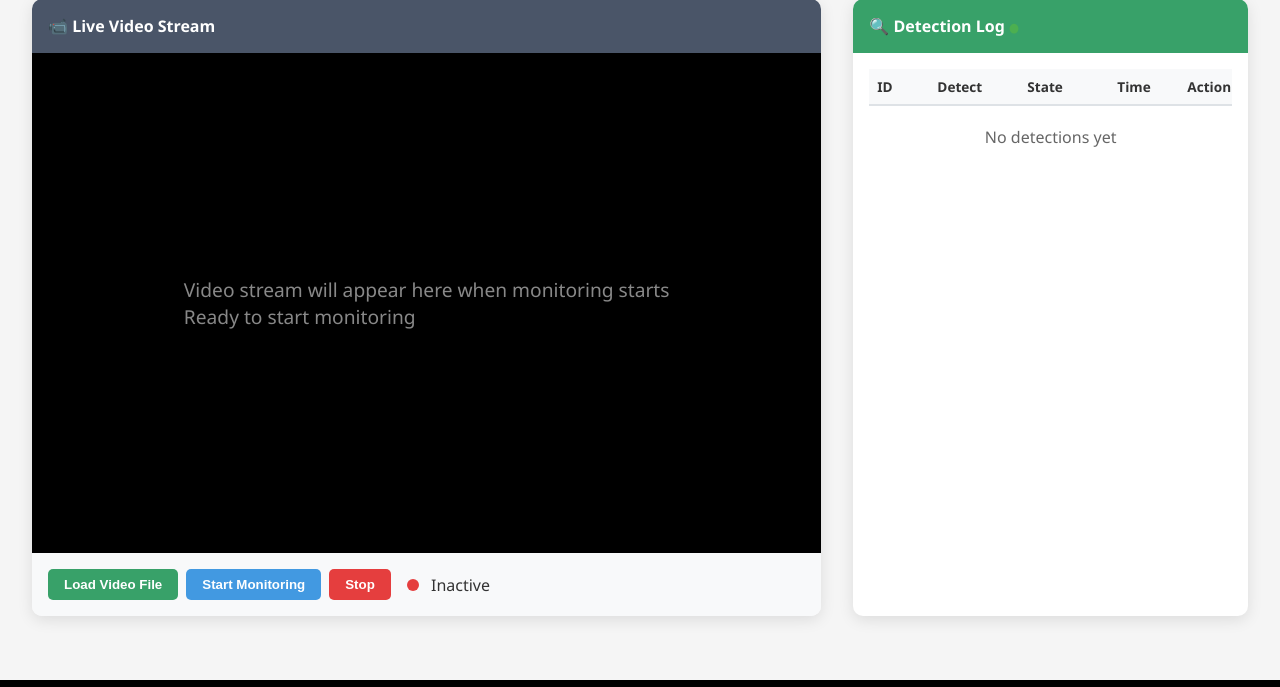
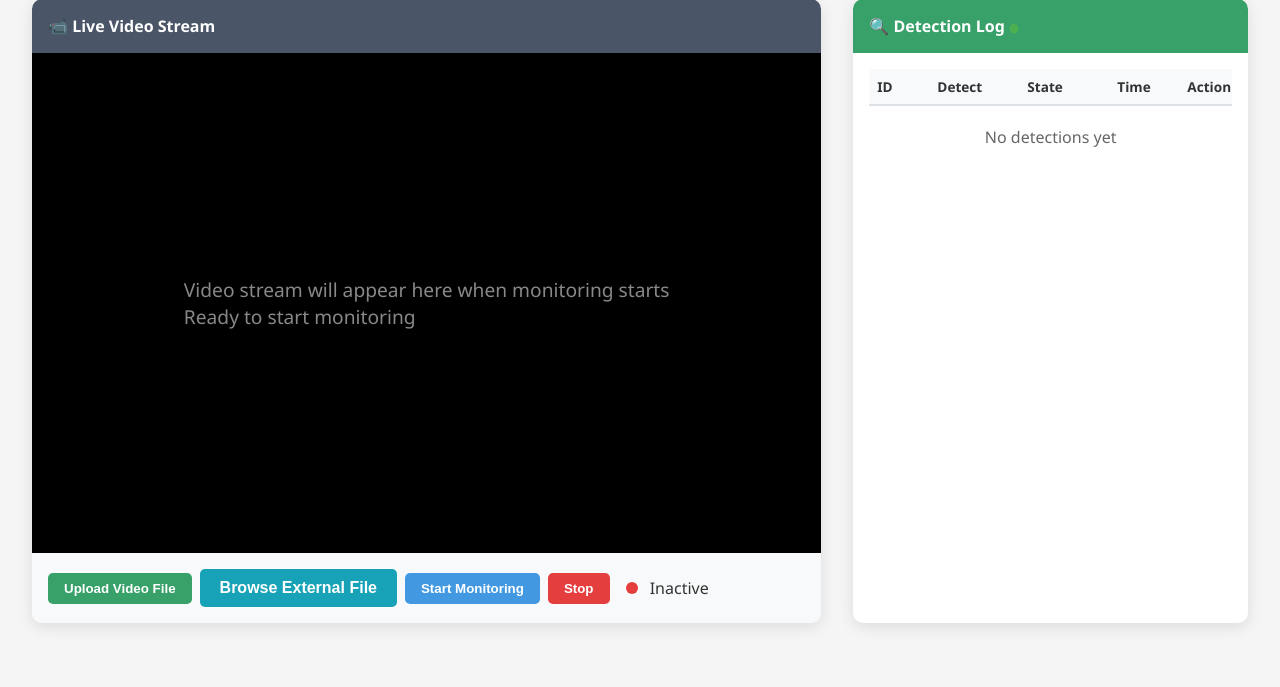
Before and after one commit to khuy1006/Dispatch-Monitoring-System, a Flask app: page / in a window 1280 px wide. Shown: the part 138-825 px from the top of the page. Run offline with Flask 3, Linux system fonts and the light colour scheme; data that the repository does not hold is empty.

Commit message:
fix external file

```diff
--- a/app.py
+++ b/app.py
@@ -18,14 +18,35 @@ from components.visualizer import Visualizer
 from config import Config
 
 # Setup logging
-logging.basicConfig(
-    level=logging.INFO,
-    format='%(asctime)s - %(name)s - %(levelname)s - %(message)s',
-    handlers=[
-        logging.StreamHandler(),
-        logging.FileHandler('data/monitoring.log') if Path('data').exists() else logging.NullHandler()
+def setup_logging():
+    """Setup logging with fallback for log file location"""
+    handlers = [logging.StreamHandler()]
+
+    # Try to create log file in data directory, fallback to current directory
+    log_file_paths = [
+        Path('data/monitoring.log'),
+        Path('logs/monitoring.log'),
+        Path('monitoring.log')
     ]
-)
+
+    for log_path in log_file_paths:
+        try:
+            log_path.parent.mkdir(parents=True, exist_ok=True)
+            handler = logging.FileHandler(str(log_path))
+            handlers.append(handler)
+            print(f"Logging to: {log_path.resolve()}")
+            break
+        except (PermissionError, OSError) as e:
+            print(f"Cannot write to {log_path}: {e}")
+            continue
+
+    logging.basicConfig(
+        level=logging.INFO,
+        format='%(asctime)s - %(name)s - %(levelname)s - %(message)s',
+        handlers=handlers
+    )
+
+setup_logging()
 logger = logging.getLogger(__name__)
 
 app = Flask(__name__)
@@ -175,11 +196,34 @@ class DispatchMonitoringSystem:
                     source = int(source)  # Convert string number to int for camera
                     self.is_video_file = False
                 elif not source.startswith(('http://', 'https://', 'rtsp://')):
-                    # It's a file path, check if it exists
-                    if not Path(source).exists():
+                    # It's a file path - support both absolute and relative paths
+                    file_path = Path(source)
+
+                    # If it's a relative path that doesn't exist, try in data directory
+                    if not file_path.is_absolute() and not file_path.exists():
+                        data_path = Path('data') / source
+                        if data_path.exists():
+                            file_path = data_path
+                            source = str(file_path)  # Update source to full path
+
+                    # Final check if file exists
+                    if not file_path.exists():
                         logger.error(f"Video file not found: {source}")
+                        logger.error(f"Checked paths: {[str(Path(source)), str(Path('data') / source)]}")
                         return False
-                    logger.info(f"Loading video file: {source}")
+
+                    # Check if file is readable
+                    try:
+                        with open(file_path, 'rb') as f:
+                            pass
+                    except PermissionError:
+                        logger.error(f"Permission denied accessing file: {source}")
+                        return False
+                    except Exception as e:
+                        logger.error(f"Error accessing file {source}: {e}")
+                        return False
+
+                    logger.info(f"Loading video file: {file_path.resolve()}")
                     self.is_video_file = True
                 else:
                     # Stream URL
@@ -791,5 +835,99 @@ def submit_feedback_correction():
     except Exception as e:
         return jsonify({'status': 'error', 'message': str(e)}), 500
 
+@app.route('/api/upload_video', methods=['POST'])
+def upload_video():
+    """Upload video file to the system"""
+    try:
+        if 'file' not in request.files:
+            return jsonify({'status': 'error', 'message': 'No file provided'}), 400
+
+        file = request.files['file']
+        if file.filename == '':
+            return jsonify({'status': 'error', 'message': 'No file selected'}), 400
+
+        # Check if file is a video
+        allowed_extensions = {'.mp4', '.avi', '.mov', '.mkv', '.flv', '.wmv', '.webm', '.m4v'}
+        file_ext = Path(file.filename).suffix.lower()
+
+        if file_ext not in allowed_extensions:
+            return jsonify({'status': 'error',
+                          'message': f'Invalid file type. Allowed: {", ".join(allowed_extensions)}'}), 400
+
+        # Create uploads directory if it doesn't exist
+        uploads_dir = Path('data/uploads')
+        uploads_dir.mkdir(parents=True, exist_ok=True)
+
+        # Generate unique filename to avoid conflicts
+        timestamp = datetime.now().strftime('%Y%m%d_%H%M%S')
+        filename = f"{timestamp}_{file.filename}"
+        file_path = uploads_dir / filename
+
+        # Save the file
+        file.save(str(file_path))
+
+        logger.info(f"Video file uploaded: {file_path}")
+
+        return jsonify({
+            'status': 'success',
+            'message': 'File uploaded successfully',
+            'file_path': str(file_path),
+            'filename': filename
+        })
+
+    except Exception as e:
+        logger.error(f"Error uploading file: {e}")
+        return jsonify({'status': 'error', 'message': str(e)}), 500
+
+@app.route('/api/browse_external_file', methods=['POST'])
+def browse_external_file():
+    """Handle external file path for video processing"""
+    try:
+        data = request.json or {}
+        external_path = data.get('path')
+
+        if not external_path:
+            return jsonify({'status': 'error', 'message': 'No file path provided'}), 400
+
+        file_path = Path(external_path)
+
+        # Check if file exists and is accessible
+        if not file_path.exists():
+            return jsonify({'status': 'error', 'message': f'File not found: {external_path}'}), 404
+
+        if not file_path.is_file():
+            return jsonify({'status': 'error', 'message': f'Path is not a file: {external_path}'}), 400
+
+        # Check if file is readable
+        try:
+            with open(file_path, 'rb') as f:
+                pass
+        except PermissionError:
+            return jsonify({'status': 'error', 'message': f'Permission denied: {external_path}'}), 403
+        except Exception as e:
+            return jsonify({'status': 'error', 'message': f'Error accessing file: {e}'}), 500
+
+        # Check if it's a video file
+        allowed_extensions = {'.mp4', '.avi', '.mov', '.mkv', '.flv', '.wmv', '.webm', '.m4v'}
+        file_ext = file_path.suffix.lower()
+
+        if file_ext not in allowed_extensions:
+            return jsonify({'status': 'error',
+                          'message': f'Invalid file type. Allowed: {", ".join(allowed_extensions)}'}), 400
+
+        logger.info(f"External video file validated: {file_path.resolve()}")
+
+        return jsonify({
+            'status': 'success',
+            'message': 'File validated successfully',
+            'file_path': str(file_path.resolve()),
+            'filename': file_path.name,
+            'size': file_path.stat().st_size
+        })
+
+    except Exception as e:
+        logger.error(f"Error validating external file: {e}")
+        return jsonify({'status': 'error', 'message': str(e)}), 500
+
 if __name__ == '__main__':
     app.run(host='0.0.0.0', port=5000, debug=False)
--- a/templates/index.html
+++ b/templates/index.html
@@ -308,6 +308,42 @@
             background: #e53e3e;
         }
 
+        .btn-info {
+            background: #17a2b8;
+            color: white;
+            border: none;
+            padding: 10px 20px;
+            border-radius: 5px;
+            font-size: 16px;
+            cursor: pointer;
+            transition: background 0.3s;
+        }
+
+        .btn-info:hover {
+            background: #138496;
+        }
+
+        .external-file-input {
+            background: #f8f9fa;
+            padding: 15px;
+            border-radius: 5px;
+            border: 1px solid #dee2e6;
+            margin: 10px 0;
+        }
+
+        .external-file-input input[type="text"] {
+            border: 1px solid #ced4da;
+            border-radius: 4px;
+            font-size: 14px;
+            padding: 8px;
+        }
+
+        .external-file-input input[type="text"]:focus {
+            outline: none;
+            border-color: #80bdff;
+            box-shadow: 0 0 0 0.2rem rgba(0, 123, 255, 0.25);
+        }
+
         @keyframes pulse {
             0% { opacity: 1; }
             50% { opacity: 0.5; }
@@ -443,10 +479,17 @@
                 </div>
                 <div class="controls">
                     <div class="input-group">
-                        <button class="btn btn-success" onclick="selectVideoFile()">Load Video File</button>
+                        <button class="btn btn-success" onclick="selectVideoFile()">Upload Video File</button>
+                        <button class="btn btn-info" onclick="browseExternalFile()">Browse External File</button>
                         <button class="btn btn-primary" onclick="startMonitoring()">Start Monitoring</button>
                         <button class="btn btn-danger" onclick="stopMonitoring()">Stop</button>
                         <input type="file" id="videoFileInput" accept="video/*" style="display: none;" onchange="handleFileSelect()">
+                    </div>
+                    <div class="external-file-input" style="margin: 10px 0; display: none;">
+                        <input type="text" id="externalFilePath" placeholder="Enter full path to video file (e.g., C:\Videos\video.mp4)"
+                               style="width: 70%; padding: 8px; margin-right: 10px;"
+                               onkeypress="handleEnterKey(event)">
+                        <button class="btn btn-secondary" onclick="validateExternalFile()">Load External File</button>
                     </div>
                     <div>
                         <span class="status-indicator" id="statusIndicator"></span>
@@ -540,20 +583,104 @@
             const file = fileInput.files[0];
 
             if (file) {
-                const fileName = file.name;
-                const filePath = `data/${fileName}`;
+                uploadVideoFile(file);
+            }
+        }
 
-                // Show success message and instructions
-                showAlert(`Video file "${fileName}" selected. Click "Start Monitoring" to begin analysis.`, 'success');
+        // Upload video file to server
+        async function uploadVideoFile(file) {
+            const formData = new FormData();
+            formData.append('file', file);
 
-                // Store selected file path for monitoring
-                window.selectedVideoFile = filePath;
+            try {
+                showAlert('Uploading video file...', 'info');
 
-                // Update button text to show selected file
-                const startBtn = document.querySelector('.btn-primary');
-                startBtn.textContent = 'Start Video Analysis';
+                const response = await fetch('/api/upload_video', {
+                    method: 'POST',
+                    body: formData
+                });
 
-                console.log('Selected file:', file.name);
+                const result = await response.json();
+
+                if (result.status === 'success') {
+                    showAlert(`Video file "${result.filename}" uploaded successfully!`, 'success');
+
+                    // Store uploaded file path for monitoring
+                    window.selectedVideoFile = result.file_path;
+
+                    // Update button text to show selected file
+                    const startBtn = document.querySelector('.btn-primary');
+                    startBtn.textContent = 'Start Video Analysis';
+
+                    console.log('Uploaded file:', result.file_path);
+                } else {
+                    showAlert(`Upload failed: ${result.message}`, 'error');
+                }
+            } catch (error) {
+                console.error('Upload error:', error);
+                showAlert('Upload failed: Network error', 'error');
+            }
+        }
+
+        // Browse external file
+        function browseExternalFile() {
+            const externalFileDiv = document.querySelector('.external-file-input');
+            if (externalFileDiv.style.display === 'none') {
+                externalFileDiv.style.display = 'block';
+            } else {
+                externalFileDiv.style.display = 'none';
+            }
+        }
+
+        // Handle Enter key press in external file input
+        function handleEnterKey(event) {
+            if (event.key === 'Enter') {
+                validateExternalFile();
+            }
+        }
+
+        // Validate external file path
+        async function validateExternalFile() {
+            const externalPath = document.getElementById('externalFilePath').value.trim();
+
+            if (!externalPath) {
+                showAlert('Please enter a file path', 'error');
+                return;
+            }
+
+            try {
+                showAlert('Validating external file...', 'info');
+
+                const response = await fetch('/api/browse_external_file', {
+                    method: 'POST',
+                    headers: {
+                        'Content-Type': 'application/json',
+                    },
+                    body: JSON.stringify({ path: externalPath })
+                });
+
+                const result = await response.json();
+
+                if (result.status === 'success') {
+                    showAlert(`External file "${result.filename}" validated successfully!`, 'success');
+
+                    // Store external file path for monitoring
+                    window.selectedVideoFile = result.file_path;
+
+                    // Update button text to show selected file
+                    const startBtn = document.querySelector('.btn-primary');
+                    startBtn.textContent = 'Start Video Analysis';
+
+                    // Hide the external file input
+                    document.querySelector('.external-file-input').style.display = 'none';
+
+                    console.log('External file validated:', result.file_path);
+                } else {
+                    showAlert(`Validation failed: ${result.message}`, 'error');
+                }
+            } catch (error) {
+                console.error('Validation error:', error);
+                showAlert('Validation failed: Network error', 'error');
             }
         }
 
```
Also changed, not shown: config.py (+25 -6 lines).
